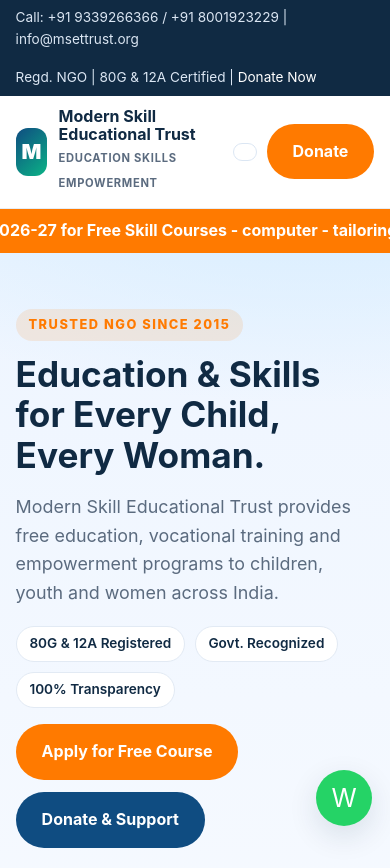
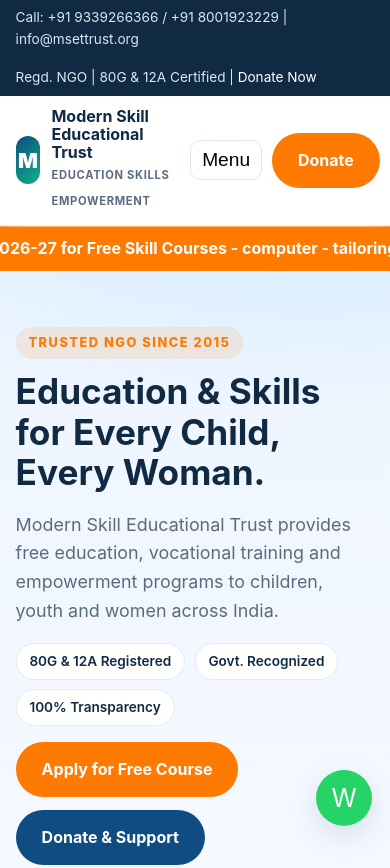
Before and after one commit to iamranjan-developer/msettrust, a website: page frontend/index.html in a window 390 px wide. Shown: the top 868 px of the page. Drawn offline with Linux system fonts and the light colour scheme.

Commit message:
Update hamburger button text to 'Menu'

```diff
--- a/frontend/index.html
+++ b/frontend/index.html
@@ -32,8 +32,8 @@
       ><a href="contact.html">Contact</a>
     </nav>
     <div class="nav-cta">
-      <button class="hamburger" id="hamburger"></button
-      ><a href="donate.html" class="btn btn-primary">Donate</a>
+      <button class="hamburger" id="hamburger">Menu</button>
+      <a href="donate.html" class="btn btn-primary">Donate</a>
     </div>
   </div>
 </header>
```
